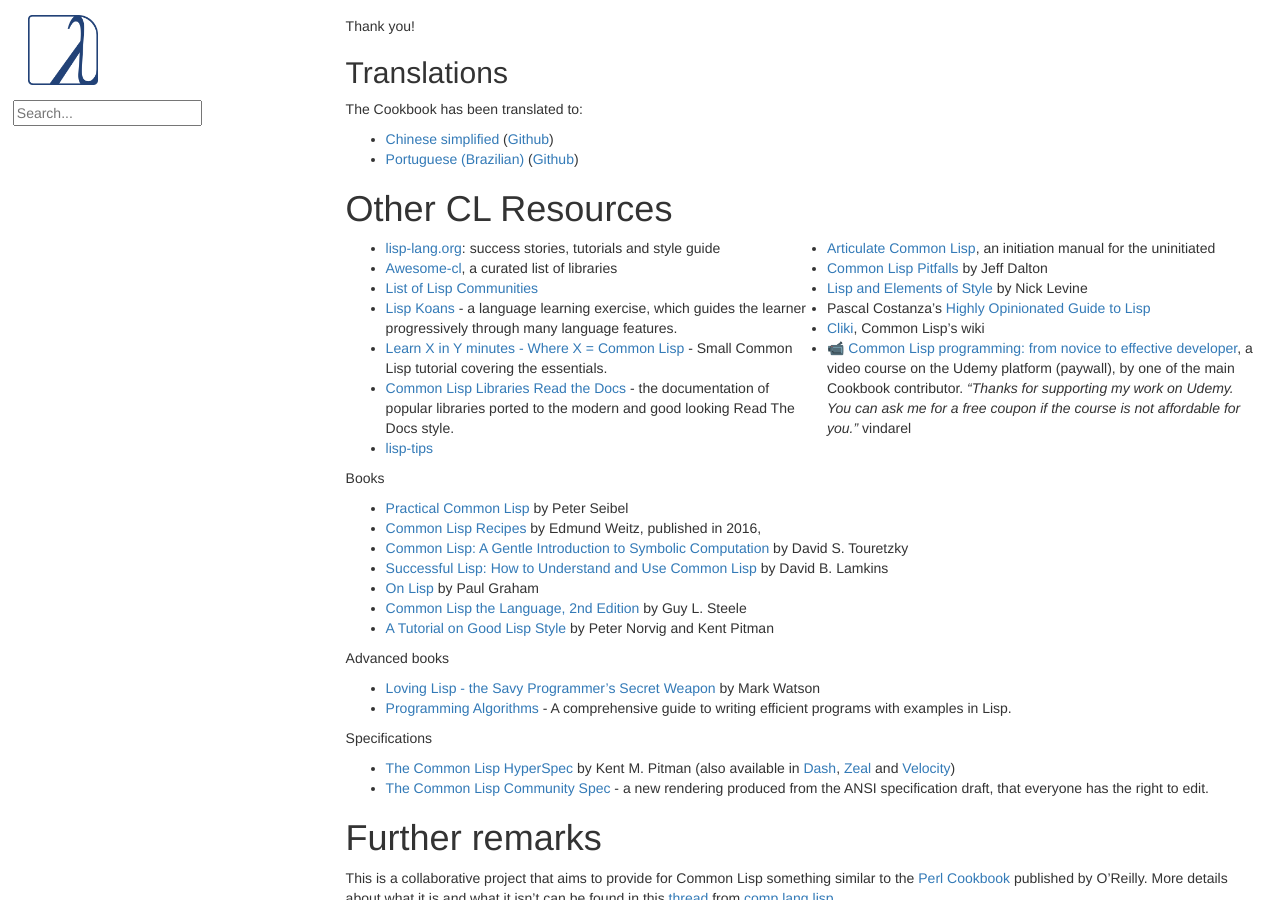
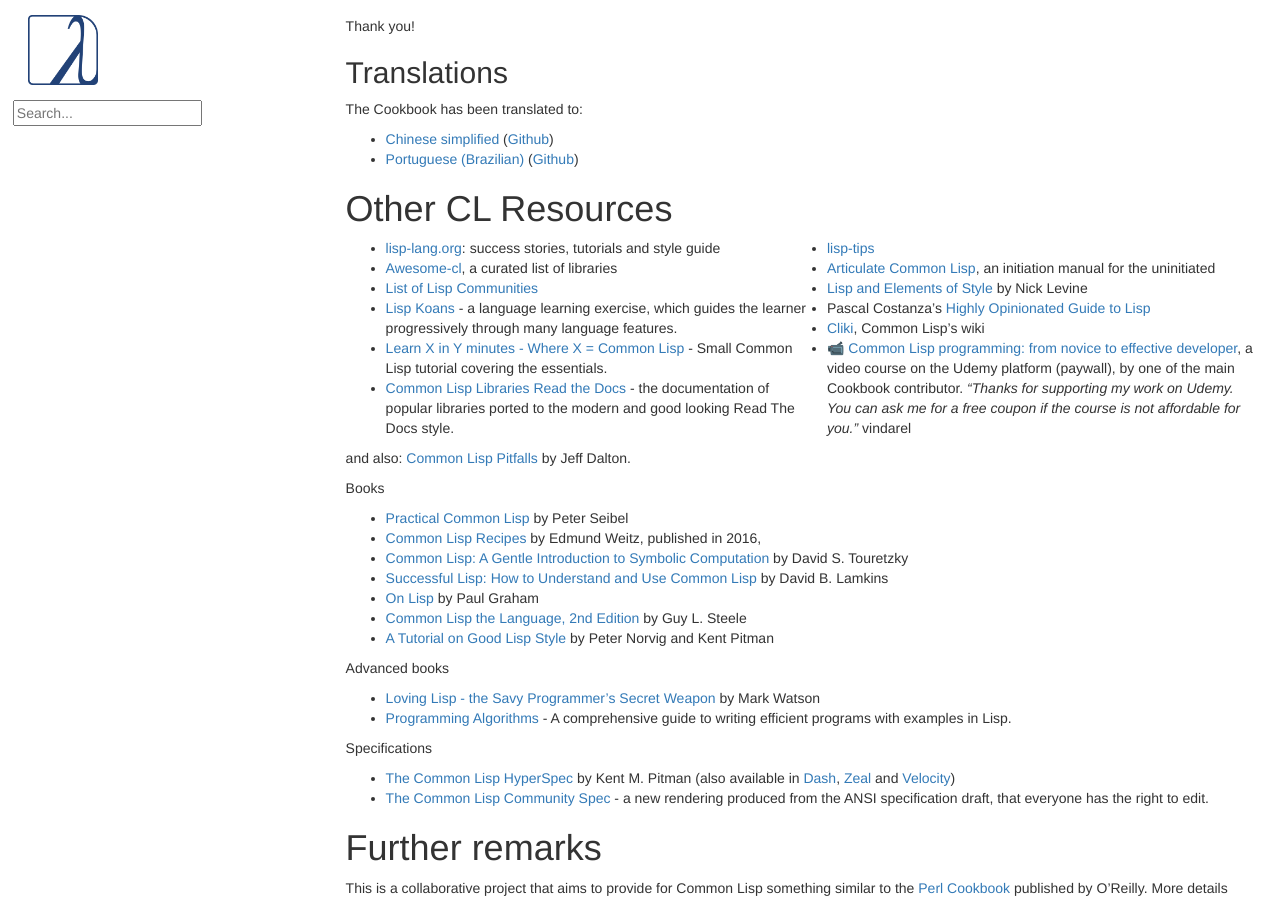
Before and after one commit to LispCookbook/cl-cookbook, a Jekyll site: the page built from index.md, in a window 1280 px wide and 900 px high, scrolled down 989 px. Built offline with Jekyll 4.4.1, drawn with Linux system fonts in a browser that asks for light colours.

Commit message:
update CL pitfalls link
for #479

```diff
--- a/index.md
+++ b/index.md
@@ -98,11 +98,13 @@
 * [Common Lisp Libraries Read the Docs](https://common-lisp-libraries.readthedocs.io/) - the documentation of popular libraries ported to the modern and good looking Read The Docs style.
 * [lisp-tips](https://github.com/lisp-tips/lisp-tips/issues/)
 * [Articulate Common Lisp](http://articulate-lisp.com/), an initiation manual for the uninitiated
-* [Common Lisp Pitfalls](https://raw.githubusercontent.com/ebzzry/cl-pitfalls/master/cl-pitfalls.txt) by Jeff Dalton
 * [Lisp and Elements of Style](http://web.archive.org/web/20190316190256/https://www.nicklevine.org/declarative/lectures/) by Nick Levine
 * Pascal Costanza's [Highly Opinionated Guide to Lisp](http://www.p-cos.net/lisp/guide.html)
 * [Cliki](http://www.cliki.net/), Common Lisp's wiki
 * 📹 [Common Lisp programming: from novice to effective developer](https://www.udemy.com/course/common-lisp-programming/?referralCode=2F3D698BBC4326F94358), a video course on the Udemy platform (paywall), by one of the main Cookbook contributor. *"Thanks for supporting my work on Udemy. You can ask me for a free coupon if the course is not affordable for you."* vindarel
+
+and also: [Common Lisp Pitfalls](https://github.com/LispCookbook/cl-cookbook/issues/479) by Jeff Dalton.
+
 
 
 Books
```
